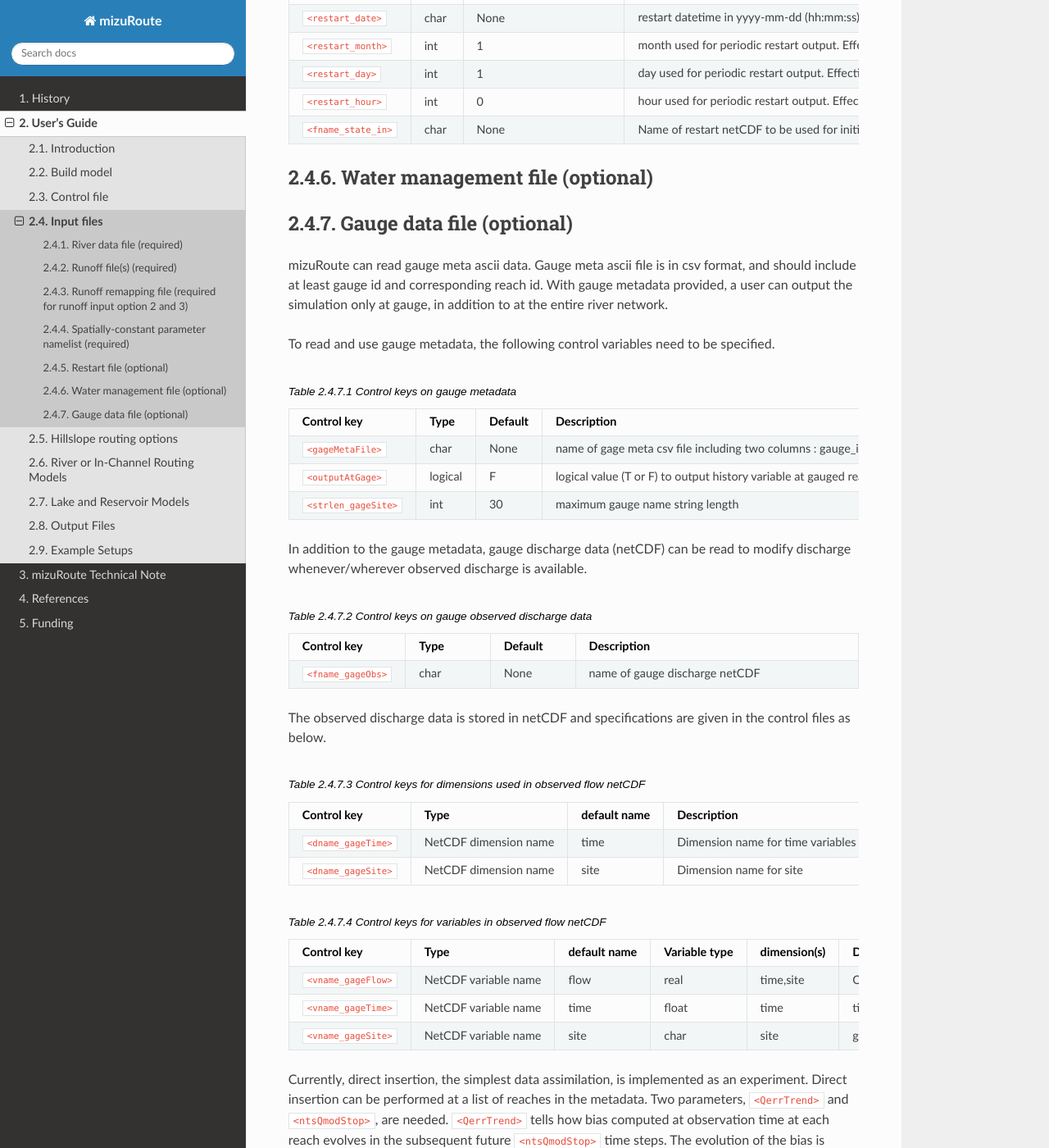
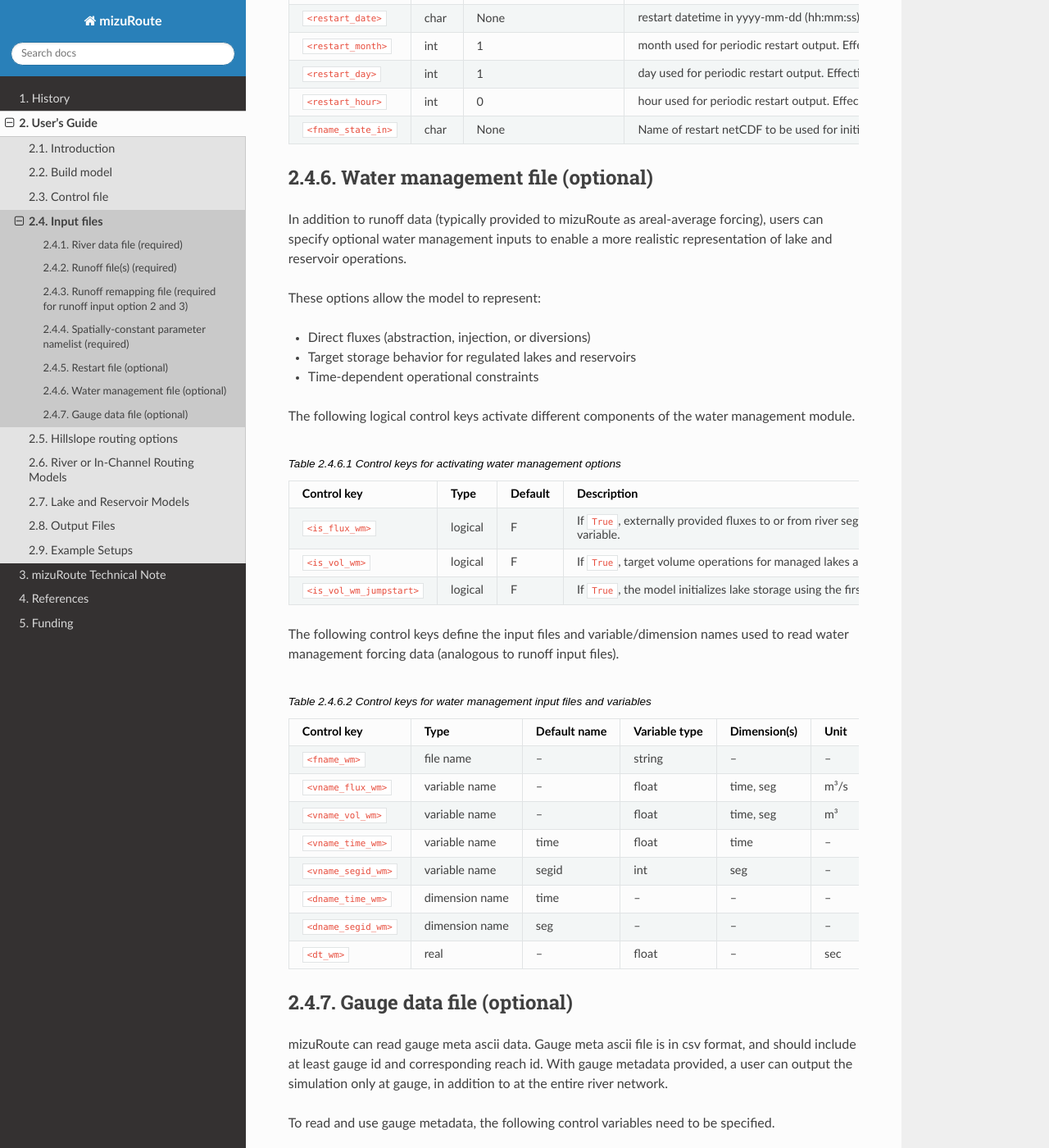
Before and after one commit to ESCOMP/mizuRoute, a Sphinx documentation site: the page built from docs/source/users_guide/Input_files.rst, in a window 1280 px wide and 1400 px high, scrolled down 7225 px. Shown: the whole window at 82% size. Built offline with Sphinx 7.4.7 and the Read the Docs theme 3.1.0, drawn with Linux system fonts in a browser that asks for light colours; some of the changed text lies outside the part shown.

Commit message:
Water management file is added, and minor update to change default to Default in table columns

```diff
--- a/docs/source/users_guide/Input_files.rst
+++ b/docs/source/users_guide/Input_files.rst
@@ -34,7 +34,7 @@ The tables below dimensions and variables in the river data netCDF with minimum
 
    * - Control key
      - Type
-     - default name
+     - Default name
      - Description
    * - ``<dname_sseg>``
      - NetCDF dimension name
@@ -53,7 +53,7 @@ The tables below dimensions and variables in the river data netCDF with minimum
 
    * - Control key
      - Type
-     - default name
+     - Default name
      - Variable type
      - dimension(s)
      - unit
@@ -158,7 +158,7 @@ Requirement of control keys for runoff netCDF information depends on the options
 
    * - Control key
      - Type
-     - default name
+     - Default name
      - Description
    * - ``<dname_time>``
      - NetCDF dimension name
@@ -176,7 +176,7 @@ Requirement of control keys for runoff netCDF information depends on the options
 
    * - Control key
      - Type
-     - default name
+     - Default name
      - Variable type
      - dimension(s)
      - unit
@@ -215,7 +215,7 @@ Requirement of control keys for runoff netCDF information depends on the options
 
    * - Control key
      - Type
-     - default name
+     - Default name
      - Description
    * - ``<dname_time>``
      - NetCDF dimension name
@@ -233,7 +233,7 @@ Requirement of control keys for runoff netCDF information depends on the options
 
    * - Control key
      - Type
-     - default name
+     - Default name
      - Variable type
      - dimension(s)
      - unit
@@ -272,7 +272,7 @@ Requirement of control keys for runoff netCDF information depends on the options
 
    * - Control key
      - Type
-     - default name
+     - Default name
      - Description
    * - ``<dname_time>``
      - NetCDF dimension name
@@ -295,7 +295,7 @@ Requirement of control keys for runoff netCDF information depends on the options
 
    * - Control key
      - Type
-     - default name
+     - Default name
      - Variable type
      - dimension(s)
      - unit
@@ -359,7 +359,7 @@ Both runoff input option 3 (vector runoff) and option 3 (gridded runoff) have co
 
    * - Control key
      - Type
-     - default name
+     - Default name
      - Description
    * - ``<dname_hru_remap>``
      - NetCDF dimension name
@@ -381,7 +381,7 @@ However, hydrologic model HRU runoff and gridded runoff requires a different set
 
    * - Control key
      - Type
-     - default name
+     - Default name
      - Variable type
      - dimension(s)
      - Description of variable
@@ -424,7 +424,7 @@ However, hydrologic model HRU runoff and gridded runoff requires a different set
 
    * - Control key
      - Type
-     - default name
+     - Default name
      - Variable type
      - dimension(s)
      - Description of variable
@@ -574,7 +574,122 @@ For ``<restart_hour>`` to take effec, the simulation time step (``<dt_qsim>``) m
 Water management file (optional)
 --------------------------------
 
+In addition to runoff data (typically provided to mizuRoute as areal-average
+forcing), users can specify optional water management inputs to enable a more
+realistic representation of lake and reservoir operations.
 
+These options allow the model to represent:
+
+- Direct fluxes (abstraction, injection, or diversions)
+- Target storage behavior for regulated lakes and reservoirs
+- Time-dependent operational constraints
+
+The following logical control keys activate different components of the
+water management module.
+
+.. list-table:: Control keys for activating water management options
+   :header-rows: 1
+   :widths: 25 15 15 45
+   :name: Water management logical options
+
+   * - Control key
+     - Type
+     - Default
+     - Description
+   * - ``<is_flux_wm>``
+     - logical
+     - F
+     - If ``True``, externally provided fluxes to or from river segments
+       or lakes (e.g., abstraction or injection) are included in the routing.
+       The water management input file(s) must be provided and include the
+       ``<vname_flux_wm>`` variable.
+   * - ``<is_vol_wm>``
+     - logical
+     - F
+     - If ``True``, target volume operations for managed lakes and reservoirs
+       are activated. The water management input file(s) must be provided and
+       include the ``<vname_vol_wm>`` variable.
+   * - ``<is_vol_wm_jumpstart>``
+     - logical
+     - F
+     - If ``True``, the model initializes lake storage using the first
+       available target volume, which can reduce model spin-up time.
+
+The following control keys define the input files and variable/dimension
+names used to read water management forcing data (analogous to runoff input
+files).
+
+.. list-table:: Control keys for water management input files and variables
+   :header-rows: 1
+   :widths: 25 20 20 15 15 10 35
+   :name: Water management input specification
+
+   * - Control key
+     - Type
+     - Default name
+     - Variable type
+     - Dimension(s)
+     - Unit
+     - Description
+   * - ``<fname_wm>``
+     - file name
+     - --
+     - string
+     - --
+     - --
+     - Text file containing an ordered list of NetCDF files with water
+       management data.
+   * - ``<vname_flux_wm>``
+     - variable name
+     - --
+     - float
+     - time, seg
+     - m³/s
+     - Variable for water management fluxes (e.g., abstraction, injection,
+       or diversions) applied to river segments or lakes.
+   * - ``<vname_vol_wm>``
+     - variable name
+     - --
+     - float
+     - time, seg
+     - m³
+     - Variable for target reservoir or lake volume used in managed storage
+       operations.
+   * - ``<vname_time_wm>``
+     - variable name
+     - time
+     - float
+     - time
+     - --
+     - Name of the time variable in the NetCDF files.
+   * - ``<vname_segid_wm>``
+     - variable name
+     - segid
+     - int
+     - seg
+     - --
+     - Name of the segment identifier variable in the NetCDF files.
+   * - ``<dname_time_wm>``
+     - dimension name
+     - time
+     - --
+     - --
+     - --
+     - Name of the time dimension in the water management data.
+   * - ``<dname_segid_wm>``
+     - dimension name
+     - seg
+     - --
+     - --
+     - --
+     - Name of the routing segment dimension in the water management data.
+   * - ``<dt_wm>``
+     - real
+     - --
+     - float
+     - --
+     - sec
+     - Time step of the water management data in seconds.
 
 
 .. _GaugeData_file:
@@ -635,7 +750,7 @@ The observed discharge data is stored in netCDF and specifications are given in
 
    * - Control key
      - Type
-     - default name
+     - Default name
      - Description
    * - ``<dname_gageTime>``
      - NetCDF dimension name
@@ -653,7 +768,7 @@ The observed discharge data is stored in netCDF and specifications are given in
 
    * - Control key
      - Type
-     - default name
+     - Default name
      - Variable type
      - dimension(s)
      - Description of variable
```
